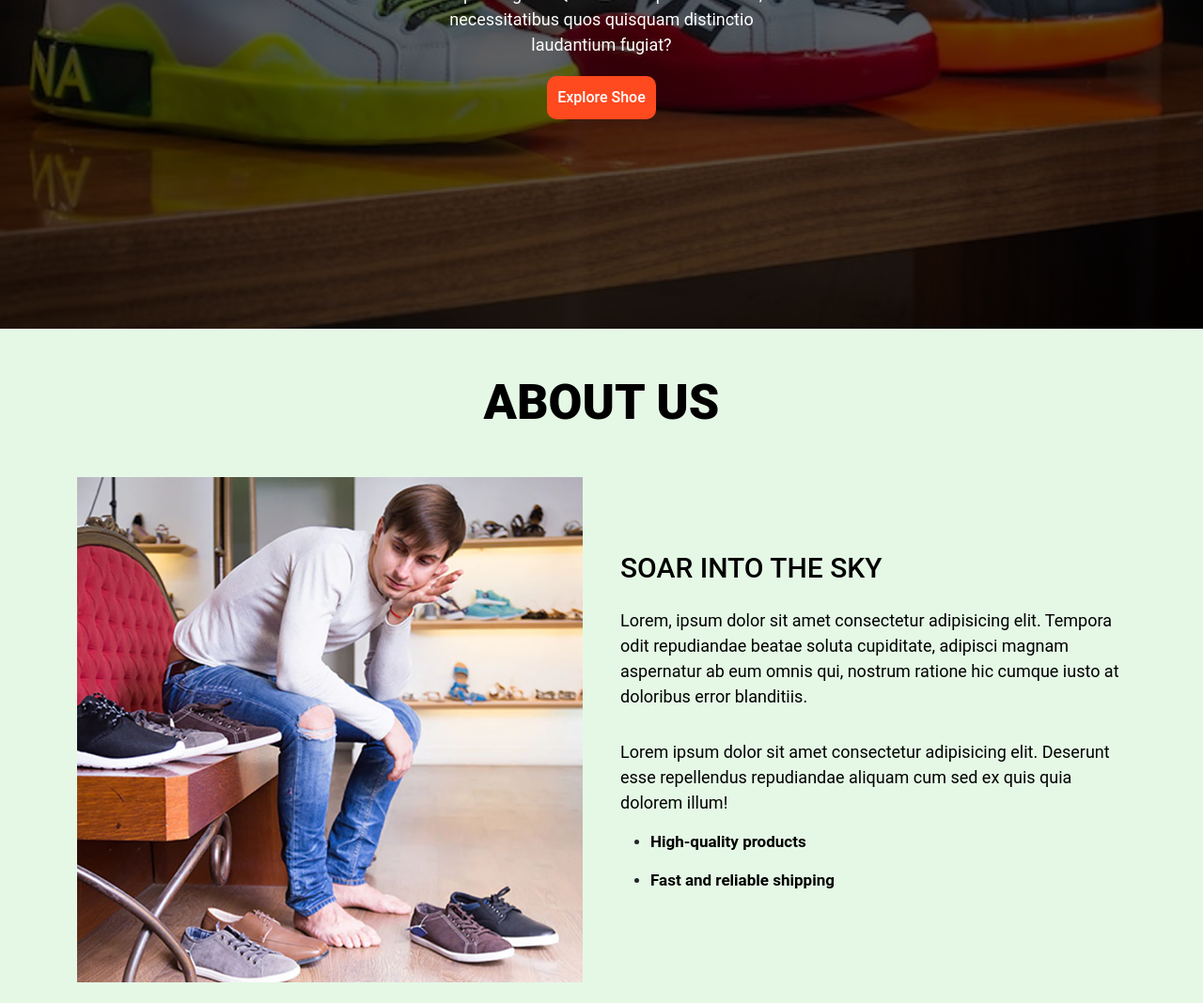
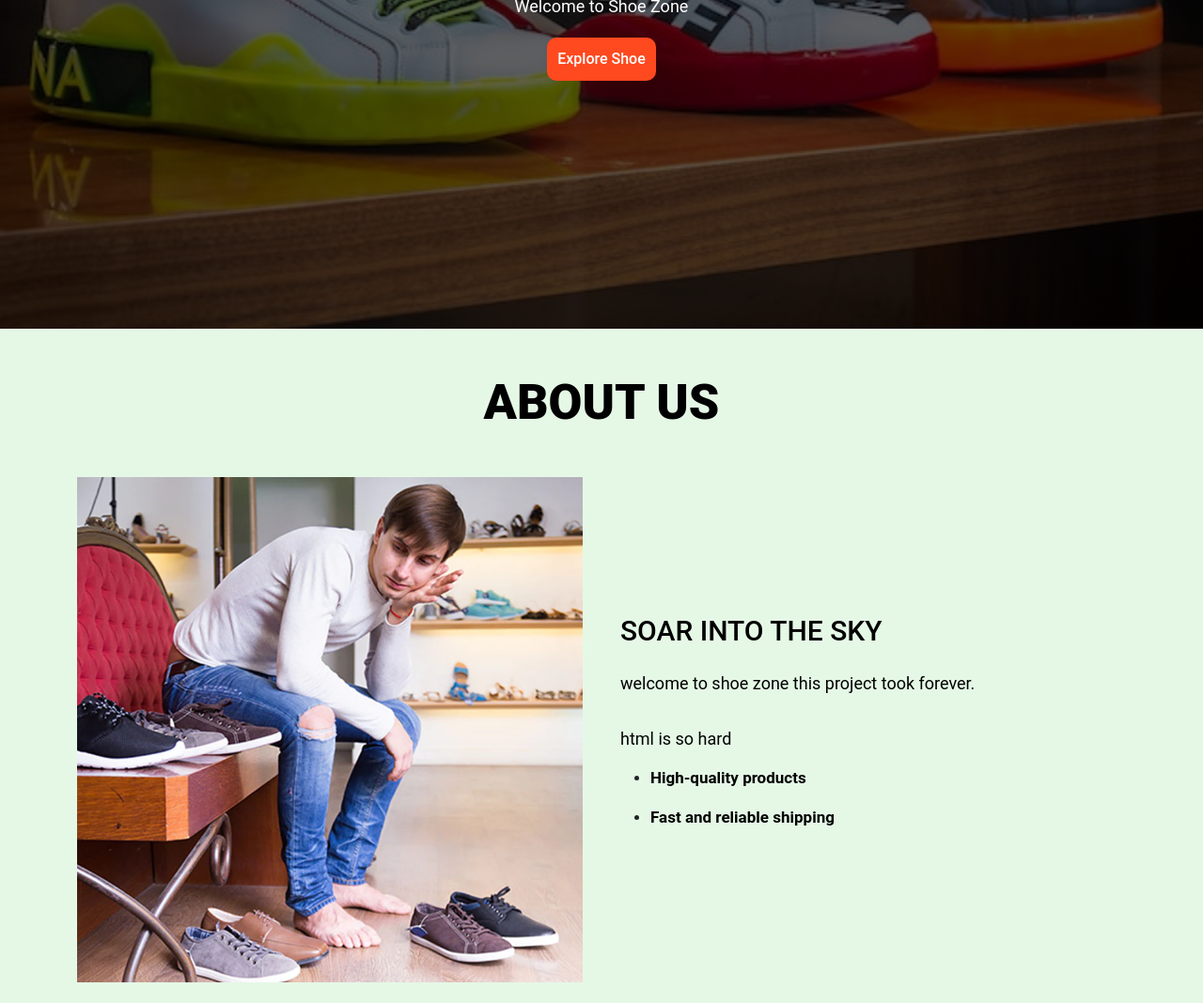
Before and after one commit to yoimsohungry/ecommerce-site-, a plain HTML site: page index.html in a window 1280 px wide. Shown: the part 426-1494 px from the top of the page at 94% size. Drawn offline with Linux system fonts and the light colour scheme.

Commit message:
i changed the bi

```diff
--- a/index.html
+++ b/index.html
@@ -68,9 +68,9 @@
       <div class="banner-container">
         <h1>Shoe <span>Zone</span></h1>
         <p>
-          Lorem ipsum dolor sit amet consectetur, adipisicing elit. Quas eos
-          neque sunt in? Id, necessitatibus quos quisquam distinctio
-          laudantium fugiat?
+          Welcome to Shoe Zone
+
+
         </p>
         <a href="./product.html" class="scroll-link btn">explore shoe</a>
       </div>
@@ -81,6 +81,7 @@
   <!-- About Us Section  -->
   <!-- About Us Section  -->
   <!-- About Us Section  -->
+  <!-- the logo is here  -->
   <div id="about" class="about-section">
     <div class="title">
       <h1>ABOUT US</h1>
@@ -98,11 +99,8 @@
               <h2>SOAR INTO THE SKY</h2>
             </div>
             <div class="info">
-              <p>Lorem, ipsum dolor sit amet consectetur adipisicing elit. Tempora odit repudiandae beatae soluta
-                cupiditate, adipisci magnam aspernatur ab eum omnis qui, nostrum ratione hic cumque iusto at doloribus
-                error blanditiis.</p>
-              <p>Lorem ipsum dolor sit amet consectetur adipisicing elit. Deserunt esse repellendus repudiandae aliquam
-                cum sed ex quis quia dolorem illum!</p>
+              <p>welcome to shoe zone this project took forever.</p>
+              <p>html is so hard </p>
             </div>
             <ul class="list">
               <li>
```
